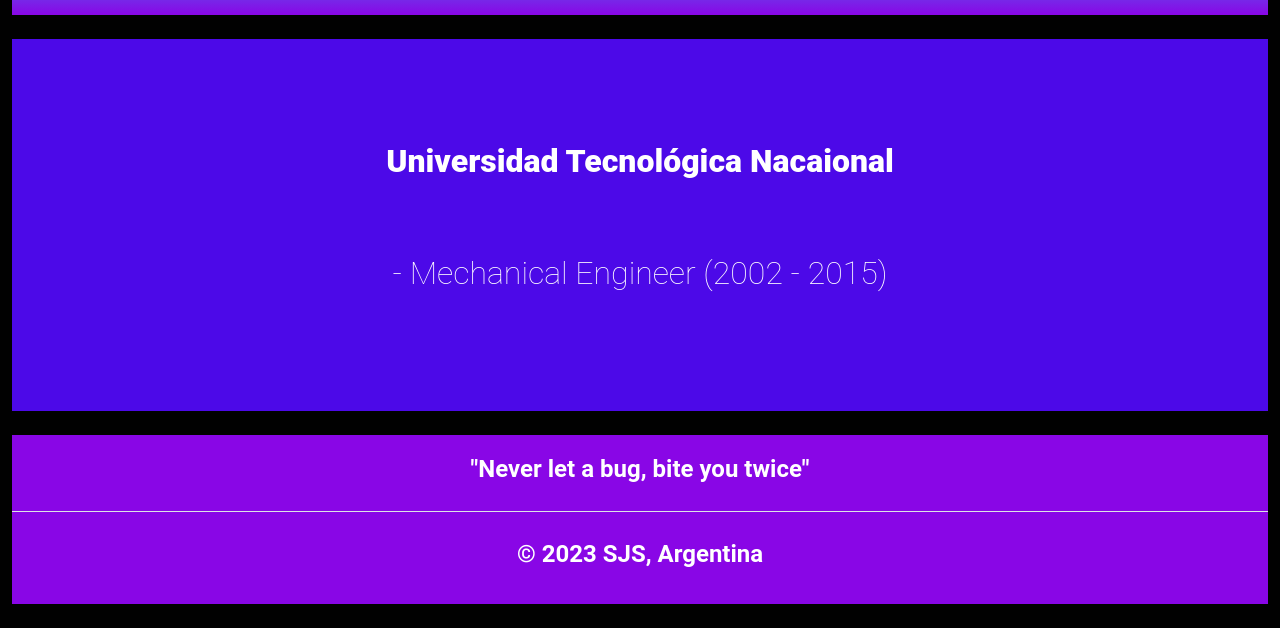
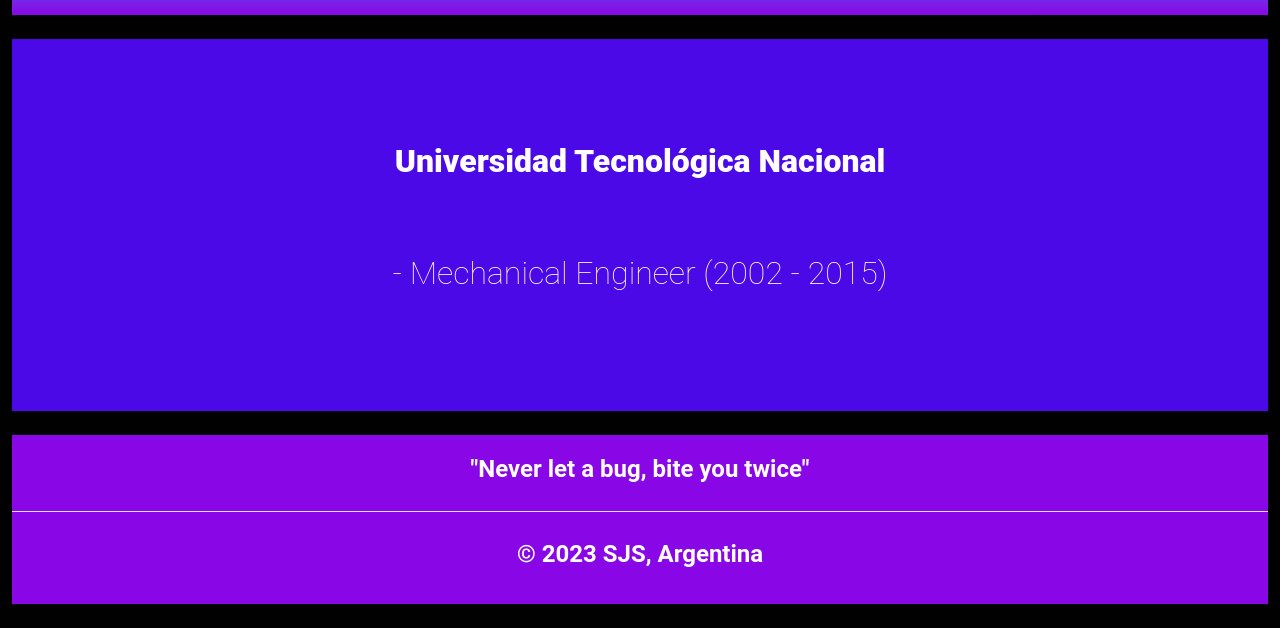
Before and after one commit to sjsalvador/website_resume, a plain HTML site: page html/education.html in a window 1280 px wide. Shown: the part 1425-2053 px from the top of the page. Drawn offline with nearby package versions, Linux system fonts and the light colour scheme.

Commit message:
education modified

```diff
--- a/html/education.html
+++ b/html/education.html
@@ -71,7 +71,7 @@
     <div class="card border-0">
         <div class="card-body border-0">
             <br>
-            <p class="p_text_titulo">Universidad Tecnológica Nacaional</p>
+            <p class="p_text_titulo">Universidad Tecnológica Nacional</p>
             <br>
             <p class="p_text">- Mechanical Engineer (2002 - 2015)</p>
             <br>
```
